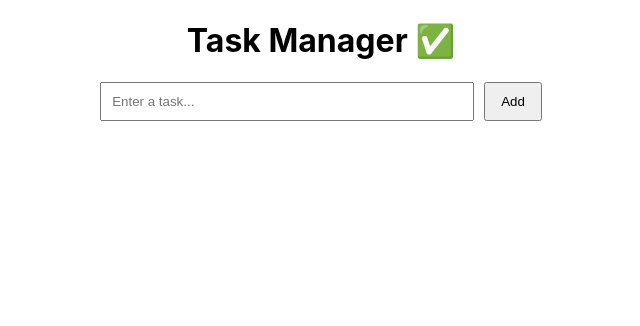
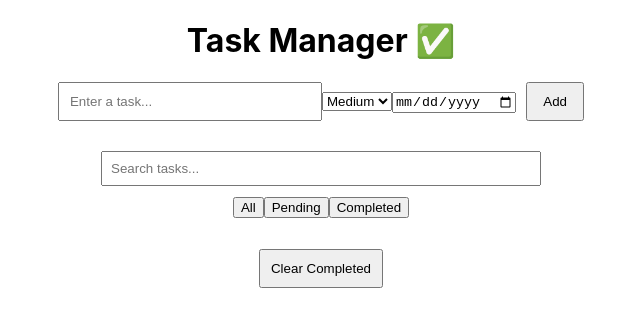
Before and after one commit to Alfat393CSE/task_manager_react, a React (Create React App) app: page / in a window 1280 px wide. Shown: the top 326 px of the page, without its empty margins (319-959 px from the left). Built offline with nearby package versions, Linux system fonts and the light colour scheme.

Commit message:
feature add commit

```diff
--- a/src/App.js
+++ b/src/App.js
@@ -4,6 +4,8 @@ import TaskList from "./components/TaskList";
 
 function App() {
   const [tasks, setTasks] = useState([]);
+  const [search, setSearch] = useState("");
+  const [filter, setFilter] = useState("all");
 
   // Load tasks from localStorage
   useEffect(() => {
@@ -16,8 +18,11 @@ function App() {
     localStorage.setItem("tasks", JSON.stringify(tasks));
   }, [tasks]);
 
-  const addTask = (task) => {
-    setTasks([...tasks, { id: Date.now(), text: task, completed: false }]);
+  const addTask = (task, priority, dueDate) => {
+    setTasks([
+      ...tasks,
+      { id: Date.now(), text: task, completed: false, priority, dueDate },
+    ]);
   };
 
   const toggleTask = (id) => {
@@ -33,23 +38,53 @@ function App() {
   };
 
   const editTask = (id, newText) => {
-    setTasks(
-      tasks.map((task) =>
-        task.id === id ? { ...task, text: newText } : task
-      )
-    );
+    setTasks(tasks.map((task) => (task.id === id ? { ...task, text: newText } : task)));
   };
 
+  const clearCompleted = () => {
+    setTasks(tasks.filter((task) => !task.completed));
+  };
+
+  // Filter & Search
+  const filteredTasks = tasks.filter((task) => {
+    const matchesSearch = task.text.toLowerCase().includes(search.toLowerCase());
+    if (filter === "completed") return task.completed && matchesSearch;
+    if (filter === "pending") return !task.completed && matchesSearch;
+    return matchesSearch;
+  });
+
   return (
-    <div style={{ maxWidth: "500px", margin: "auto", textAlign: "center" }}>
+    <div style={{ maxWidth: "600px", margin: "auto", textAlign: "center" }}>
       <h1>Task Manager ✅</h1>
+
       <TaskForm addTask={addTask} />
+
+      {/* Search */}
+      <input
+        type="text"
+        placeholder="Search tasks..."
+        value={search}
+        onChange={(e) => setSearch(e.target.value)}
+        style={{ padding: "8px", margin: "10px 0", width: "70%" }}
+      />
+
+      {/* Filters */}
+      <div style={{ marginBottom: "15px" }}>
+        <button onClick={() => setFilter("all")}>All</button>
+        <button onClick={() => setFilter("pending")}>Pending</button>
+        <button onClick={() => setFilter("completed")}>Completed</button>
+      </div>
+
       <TaskList
-        tasks={tasks}
+        tasks={filteredTasks}
         toggleTask={toggleTask}
         deleteTask={deleteTask}
         editTask={editTask}
       />
+
+      <button onClick={clearCompleted} style={{ marginTop: "15px", padding: "10px" }}>
+        Clear Completed
+      </button>
     </div>
   );
 }
--- a/src/components/TaskForm.js
+++ b/src/components/TaskForm.js
@@ -2,12 +2,16 @@ import React, { useState } from "react";
 
 function TaskForm({ addTask }) {
   const [text, setText] = useState("");
+  const [priority, setPriority] = useState("Medium");
+  const [dueDate, setDueDate] = useState("");
 
   const handleSubmit = (e) => {
     e.preventDefault();
     if (!text.trim()) return;
-    addTask(text);
+    addTask(text, priority, dueDate);
     setText("");
+    setPriority("Medium");
+    setDueDate("");
   };
 
   return (
@@ -17,7 +21,17 @@ function TaskForm({ addTask }) {
         value={text}
         onChange={(e) => setText(e.target.value)}
         placeholder="Enter a task..."
-        style={{ padding: "10px", width: "70%" }}
+        style={{ padding: "10px", width: "40%" }}
+      />
+      <select value={priority} onChange={(e) => setPriority(e.target.value)}>
+        <option>High</option>
+        <option>Medium</option>
+        <option>Low</option>
+      </select>
+      <input
+        type="date"
+        value={dueDate}
+        onChange={(e) => setDueDate(e.target.value)}
       />
       <button type="submit" style={{ padding: "10px 15px", marginLeft: "10px" }}>
         Add
--- a/src/components/TaskItem.js
+++ b/src/components/TaskItem.js
@@ -41,7 +41,9 @@ function TaskItem({ task, toggleTask, deleteTask, editTask }) {
               textAlign: "left",
             }}
           >
-            {task.text}
+            {task.text} {" "}
+            <small>({task.priority})</small> {" "}
+            {task.dueDate && <small>📅 {task.dueDate}</small>}
           </span>
           <button onClick={() => setIsEditing(true)}>✏️</button>
           <button onClick={() => deleteTask(task.id)}>❌</button>
```
